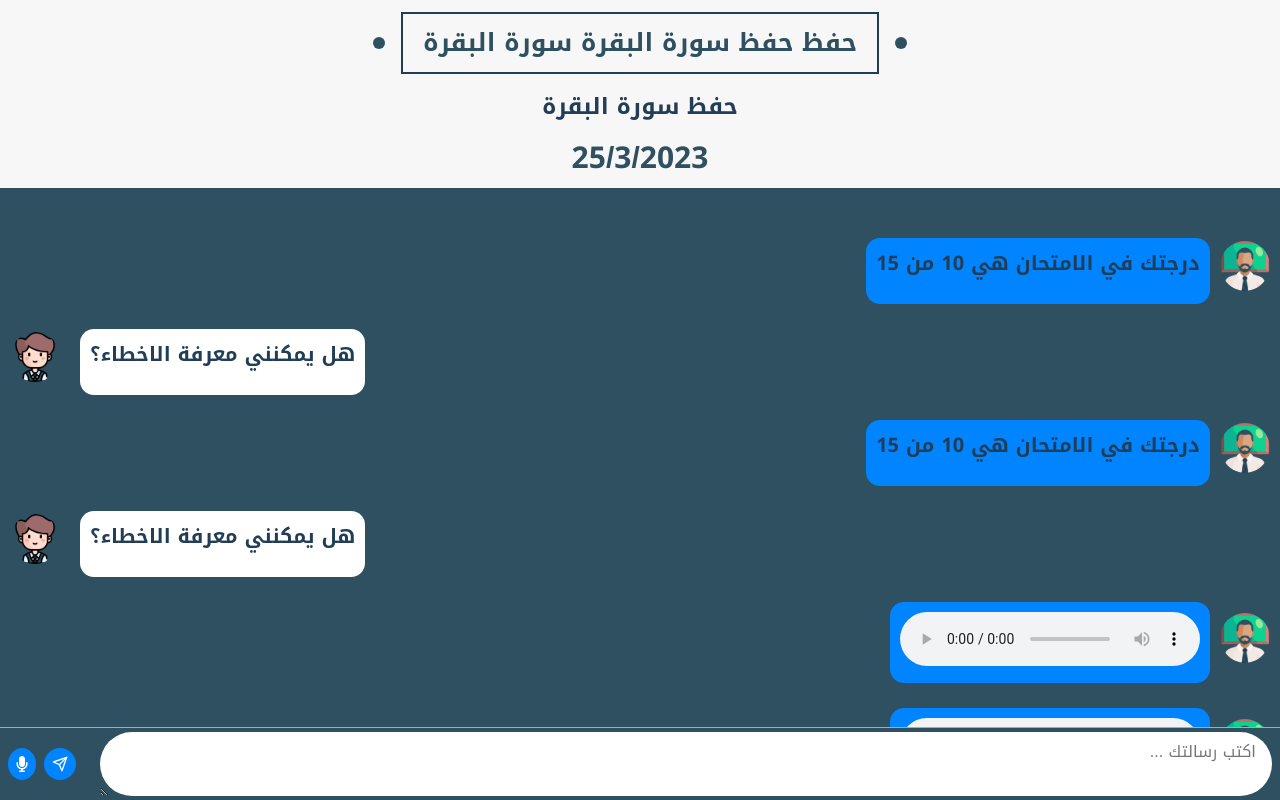
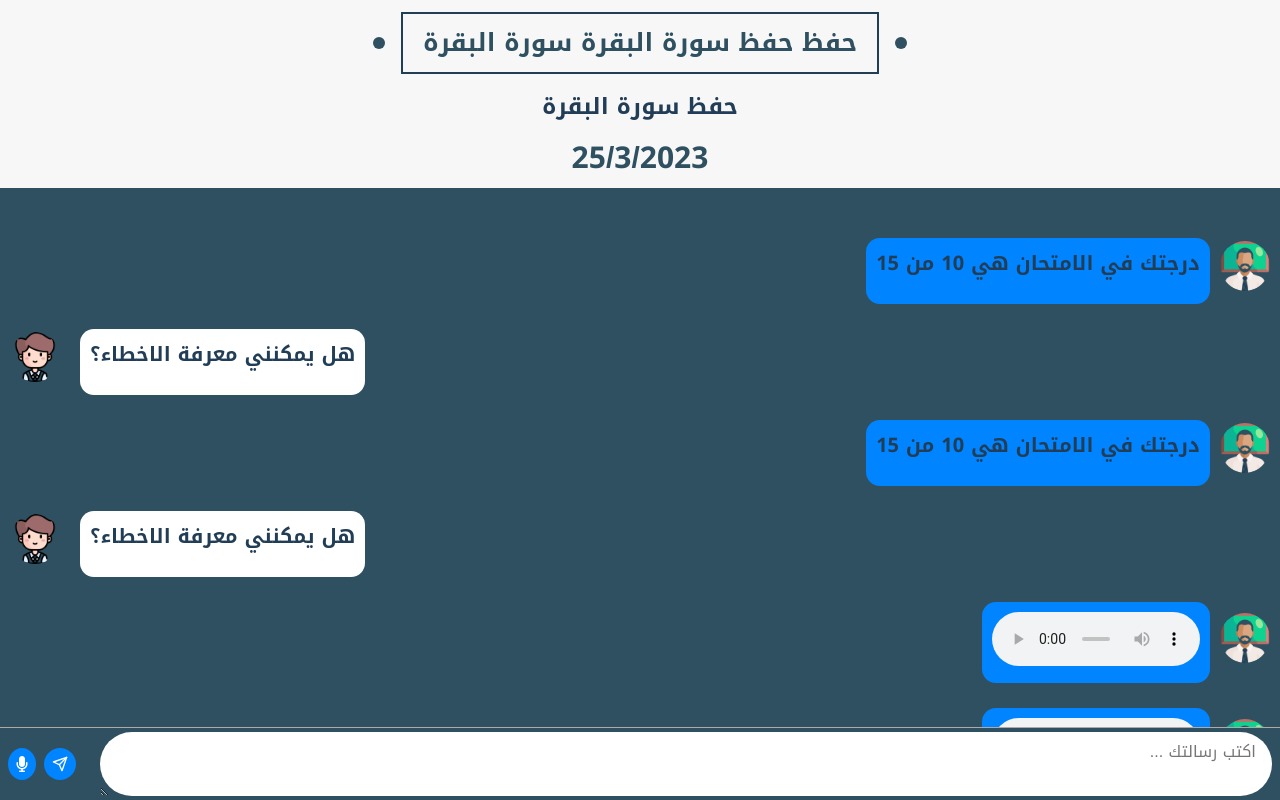
Before and after one commit to eltaron/moadahAlqoran, a plain HTML site: page chat_details.html in a window 1280 px wide. Shown: the top 800 px of the page. Drawn offline with Linux system fonts and the light colour scheme.

Commit message:
last front

```diff
--- a/css/chats.css
+++ b/css/chats.css
@@ -104,6 +104,9 @@ body {
   align-items: center;
   margin: 15px 0;
 }
+audio {
+  width: 26vh;
+}
 .two {
   direction: rtl;
 }
```
